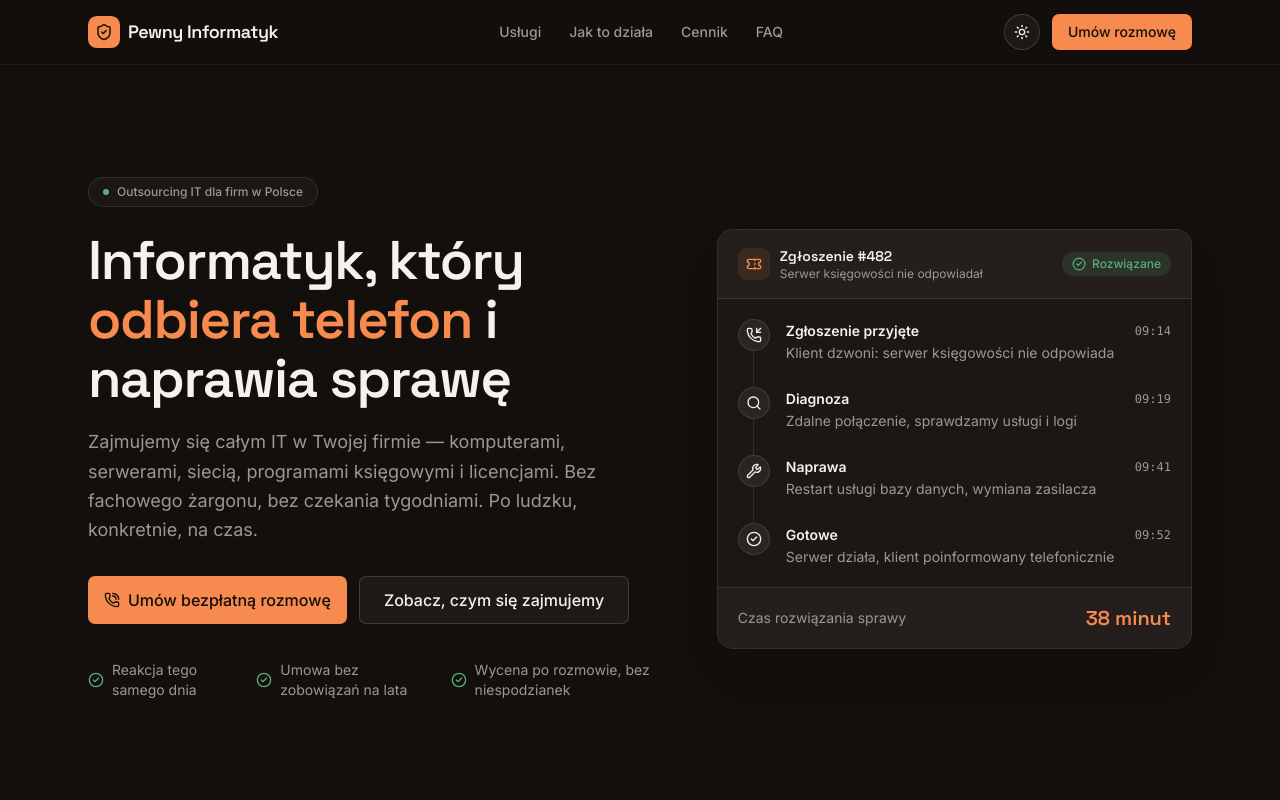
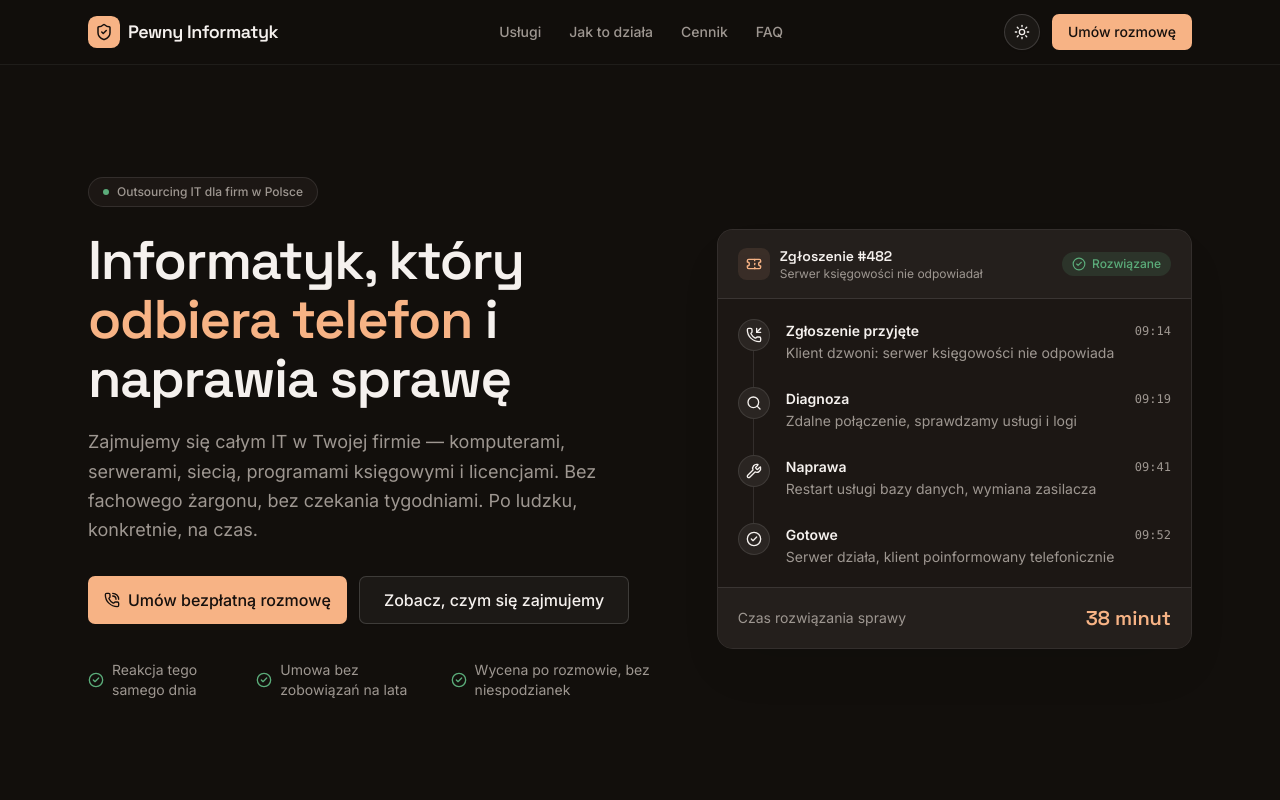
Before and after one commit to Mat01K/pewny-informatyk-1o, a Next.js app: page / in a window 1280 px wide. Shown: the top 800 px of the page. Built offline with nearby package versions, Linux system fonts and the light colour scheme.

Commit message:
feat: adjust primary color and related variables in globals.css

```diff
--- a/app/globals.css
+++ b/app/globals.css
@@ -55,8 +55,8 @@
   --card-foreground: oklch(0.22 0.012 55);
   --popover: oklch(1 0 0);
   --popover-foreground: oklch(0.22 0.012 55);
-  --primary: oklch(0.58 0.16 45);
-  --primary-foreground: oklch(0.99 0.005 60);
+  --primary: oklch(0.72 0.11 52);
+  --primary-foreground: oklch(0.2 0.012 55);
   --secondary: oklch(0.94 0.007 55);
   --secondary-foreground: oklch(0.22 0.012 55);
   --muted: oklch(0.95 0.006 55);
@@ -66,8 +66,8 @@
   --destructive: oklch(0.55 0.2 25);
   --border: oklch(0.89 0.008 55);
   --input: oklch(0.89 0.008 55);
-  --ring: oklch(0.58 0.16 45);
-  --chart-1: oklch(0.58 0.16 45);
+  --ring: oklch(0.72 0.11 52);
+  --chart-1: oklch(0.72 0.11 52);
   --chart-2: oklch(0.52 0.09 155);
   --chart-3: oklch(0.65 0.13 60);
   --chart-4: oklch(0.45 0.02 55);
@@ -91,8 +91,8 @@
   --card-foreground: oklch(0.96 0.006 60);
   --popover: oklch(0.21 0.009 55);
   --popover-foreground: oklch(0.96 0.006 60);
-  --primary: oklch(0.74 0.15 48);
-  --primary-foreground: oklch(0.17 0.012 55);
+  --primary: oklch(0.82 0.1 55);
+  --primary-foreground: oklch(0.18 0.012 55);
   --secondary: oklch(0.27 0.01 55);
   --secondary-foreground: oklch(0.96 0.006 60);
   --muted: oklch(0.24 0.009 55);
@@ -102,8 +102,8 @@
   --destructive: oklch(0.65 0.2 25);
   --border: oklch(1 0 0 / 10%);
   --input: oklch(1 0 0 / 15%);
-  --ring: oklch(0.74 0.15 48);
-  --chart-1: oklch(0.74 0.15 48);
+  --ring: oklch(0.82 0.1 55);
+  --chart-1: oklch(0.82 0.1 55);
   --chart-2: oklch(0.68 0.11 155);
   --chart-3: oklch(0.78 0.13 60);
   --chart-4: oklch(0.6 0.02 55);
```
